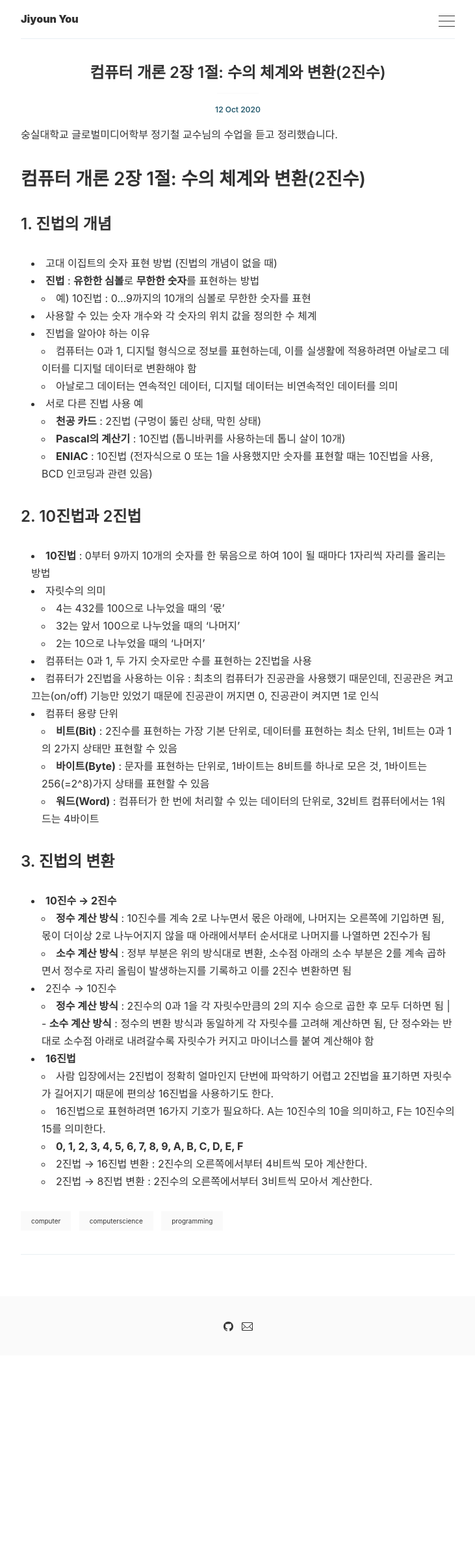
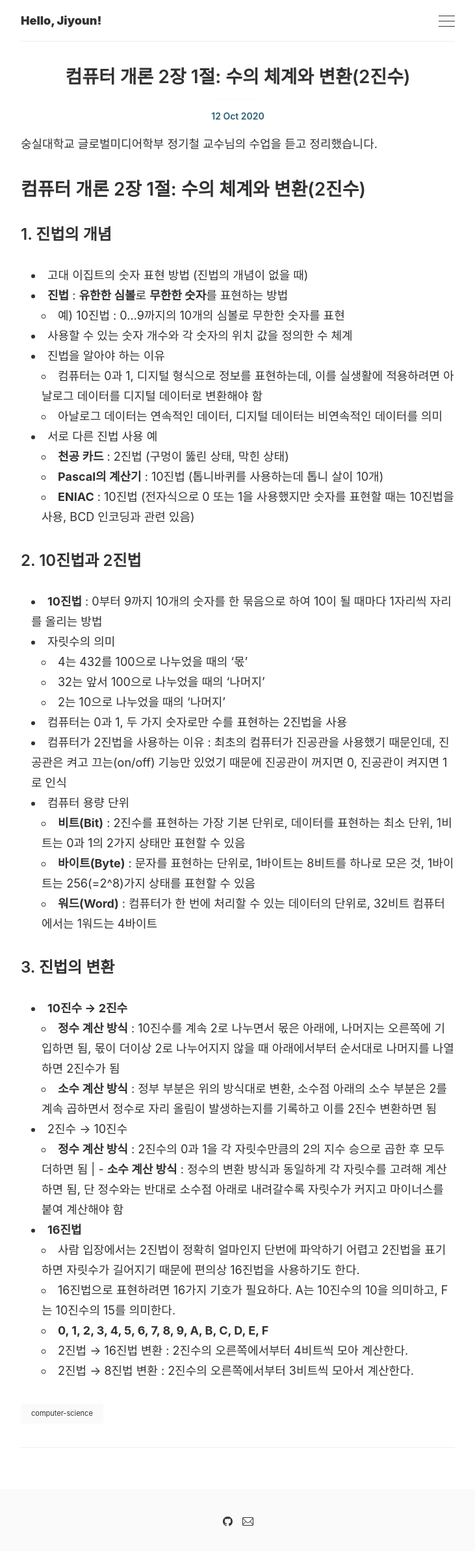
Before and after one commit to Jiyoun-Yoo/jiyoun-yoo.github.io, a Jekyll site: the page built from _posts/computer-science/2020-10-12-computer-science-chapter02-1.markdown, in a window 1280 px wide. Shown: the whole page at 65% size, without its empty margins (274-1005 px from the left). Built offline with Jekyll 4.4.1, drawn with Linux system fonts in a browser that asks for light colours; comment, search, counter and statistics services are not loaded; before the commit the page ends 2086 px from its top, so only the background shows below that.

Commit message:
settings

```diff
--- a/_config.yml
+++ b/_config.yml
@@ -6,15 +6,15 @@
 # 'jekyll serve'. If you change this file, please restart the server process.
 
 # Site settings
-title:       Jiyoun You
+title:       Hello, Jiyoun!
 email:       'younny418@gmail.com'
 description: 'Studying and Programming'
 baseurl:     '' # The subpath of your site, e.g. /blog
 url:         'https://github.com/jiyounyou' # The base hostname & protocol for your site
 twitter:     ''
 github:      'https://github.com/jiyounyou'
-#instagram:   ''
-#facebook:    ''
+instagram:   ''
+facebook:    ''
 
 markdown:  kramdown
 permalink: pretty
@@ -29,6 +29,7 @@ plugins:
 
 include:
   - _pages
+  - _tags
 
 exclude:
   - vendor
--- a/_posts/computer-science/2020-10-12-computer-science-chapter02-1.markdown
+++ b/_posts/computer-science/2020-10-12-computer-science-chapter02-1.markdown
@@ -1,7 +1,7 @@
 ---
 layout: post
 title: '컴퓨터 개론 2장 1절: 수의 체계와 변환(2진수)'
-tags: [computer, computerscience, programming]
+tags: [computer-science]
 #image: '/images/posts/XXX.jpg'
 ---
 
--- a/_sass/settings/_type.scss
+++ b/_sass/settings/_type.scss
@@ -14,10 +14,10 @@ $font-base:
   'Segoe UI Symbol';
 $font-monospace:  Courier, monospace;
 
-$font-size-base:   16px;
-$font-size-medium: 14px;
-$font-size-small:  12px;
-$font-size-tiny:   10px;
+$font-size-base:   18px;
+$font-size-medium: 15px;
+$font-size-small:  14px;
+$font-size-tiny:   11px;
 
 $font-weight-light:   300;
 $font-weight-regular: 400;
```
Also changed, not shown: _pages/category-archive.md.md (added, +6 -0 lines).
